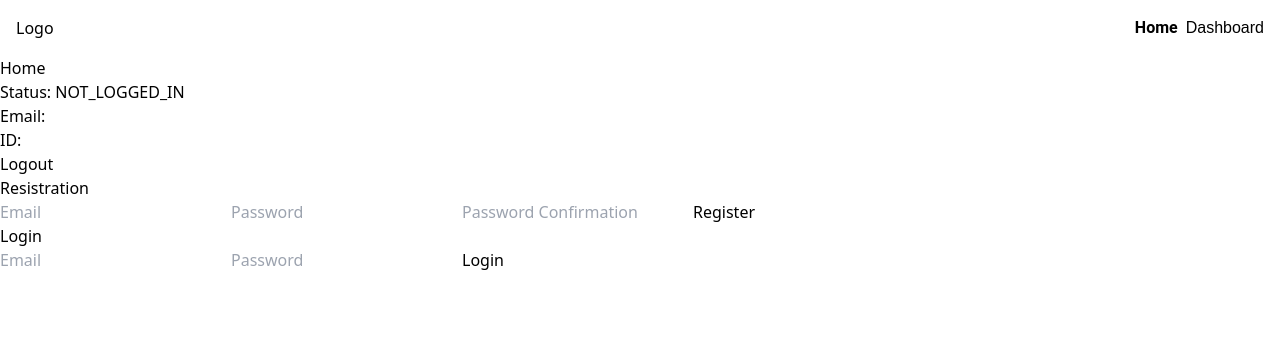
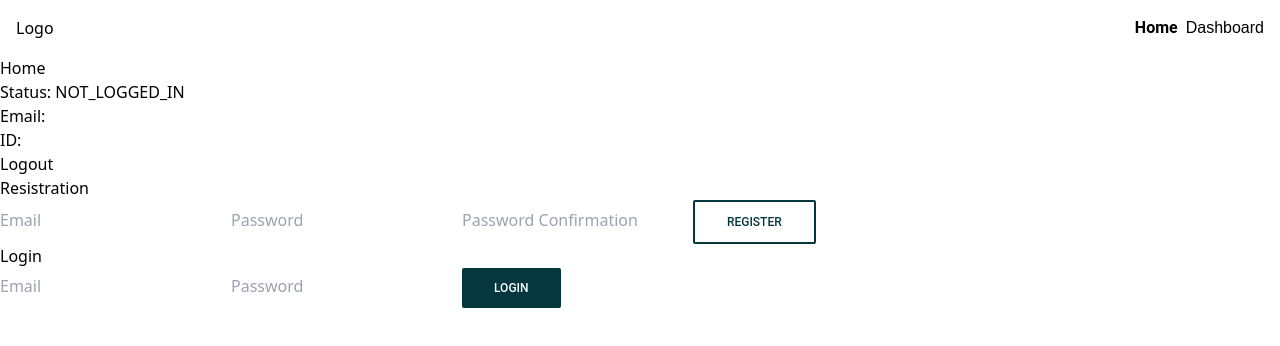
Before and after one commit to spreston4/booklist, a React (Create React App) app: page / in a window 1280 px wide. Shown: the top 346 px of the page. Built offline with nearby package versions, Linux system fonts and the light colour scheme; no server answers.

Commit message:
button component

```diff
--- a/src/components/auth/Login.tsx
+++ b/src/components/auth/Login.tsx
@@ -1,5 +1,6 @@
 import * as React from "react";
 import axios from "axios";
+import Button from "../ui/atoms/Button";
 import { NewAuthObject } from "../Home";
 
 interface RegistrationProps {
@@ -71,7 +72,7 @@ const Login = ({ handleSuccessfulAuth }: RegistrationProps) => {
           required
         />
 
-        <button type="submit">Login</button>
+        <Button type="submit" variant="fill" scheme="alternate">Login</Button>
       </form>
     </div>
   );
--- a/src/components/auth/Registration.tsx
+++ b/src/components/auth/Registration.tsx
@@ -1,5 +1,6 @@
 import * as React from "react";
 import axios from "axios";
+import Button from "../ui/atoms/Button";
 import { NewAuthObject } from "../Home";
 
 interface RegistrationProps {
@@ -89,7 +90,9 @@ const Registration = ({ handleSuccessfulAuth }: RegistrationProps) => {
           onChange={handleChange}
           required
         />
-        <button type="submit">Register</button>
+        <Button variant="outline" type="submit" scheme="alternate">
+          Register
+        </Button>
       </form>
     </div>
   );
--- /dev/null
+++ b/src/components/ui/atoms/Button.tsx
@@ -0,0 +1,41 @@
+import * as React from "react";
+
+interface ButtonProps {
+  children: any;
+  onClick?: () => void;
+  scheme?: "primary" | "alternate";
+  type?: "button" | "reset" | "submit" | undefined;
+  variant: "fill" | "outline";
+}
+
+const Button = ({
+  children,
+  onClick,
+  scheme = "primary",
+  type,
+  variant = "fill",
+}: ButtonProps) => {
+  const classes = {
+    primary: {
+      fill: "bg-button-active text-type-white hover:bg-button-hover",
+      outline:
+        "bg-transparent border-2 border-button-active text-button-active hover:border-button-hover hover:text-button-hover",
+    },
+    alternate: {
+      fill: "bg-type-dark text-type-white hover:bg-button-alt",
+      outline:
+        "bg-transparent border-2 border-type-dark text-type-dark hover:border-button-alt hover:text-button-alt",
+    },
+  };
+  return (
+    <button
+      className={`py-3 px-8 text-xs font-medium font-roboto uppercase rounded-sm ${classes[scheme][variant]}`}
+      onClick={onClick}
+      type={type}
+    >
+      {children}
+    </button>
+  );
+};
+
+export default Button;
--- a/tailwind.config.js
+++ b/tailwind.config.js
@@ -2,6 +2,23 @@
 module.exports = {
   content: ["./src/**/*.{html,js,jsx,ts,tsx}"],
   theme: {
+    colors: {
+        bg: {
+            primary: "#ffffff",
+            light: "#d5eeed",
+            dark: "#0a3d3f"
+        },
+        button: {
+            active: "#36c5ba",
+            hover: "#86dcd6",
+            alt: "#6f8c8c",
+        },
+        type: {
+            white: "#ffffff",
+            light: "#9ed0d6",
+            dark: "#04373e",
+        },
+    },
     extend: {
       fontFamily: {
         roboto: ["Roboto", "sans-serif"],
```
Also changed, not shown: 1 other file (tests, documents, lock files or other folders).
